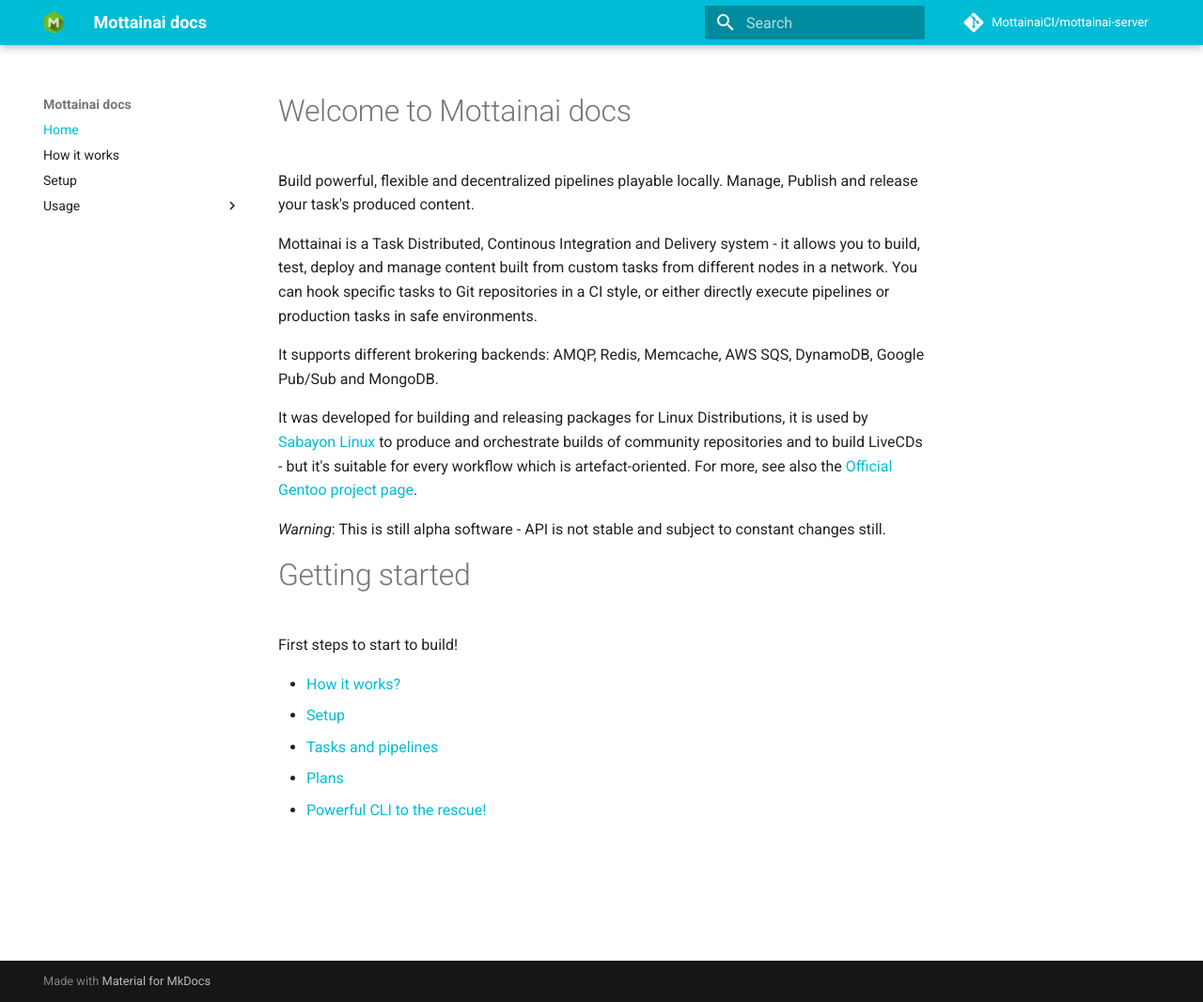
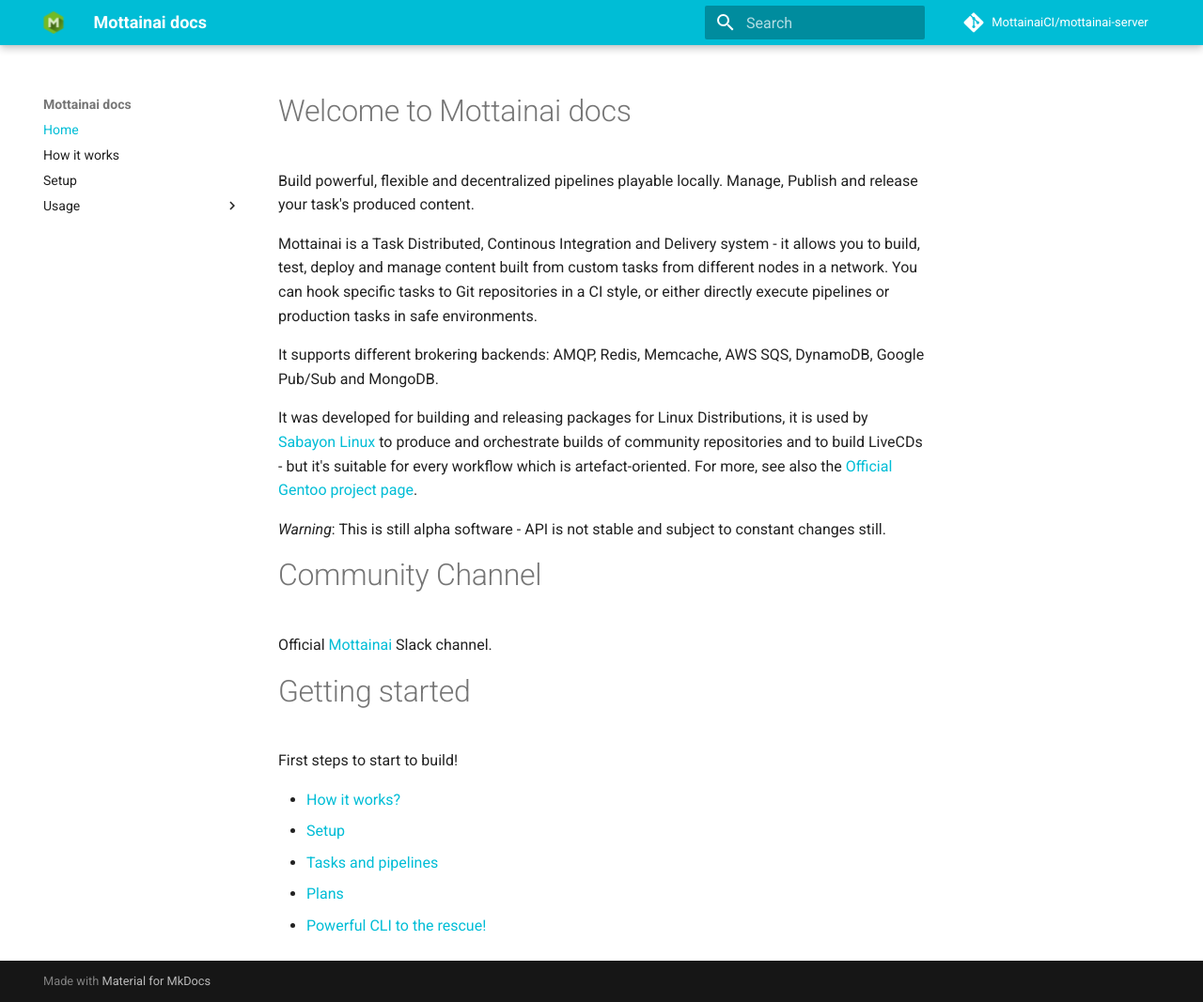
Before and after one commit to MottainaiCI/docs, an MkDocs documentation site: the page built from docs/index.md, in a window 1280 px wide and 1067 px high. Shown: the whole window at 94% size. Built offline with MkDocs 1.6.1 and Material for MkDocs 9.7.7, drawn with Linux system fonts in a browser that asks for light colours; comment, search, counter and statistics services are not loaded.

Commit message:
Add slack channel

```diff
--- a/docs/index.md
+++ b/docs/index.md
@@ -16,6 +16,10 @@
 
 *Warning*: This is still alpha software - API is not stable and subject to constant changes still.
 
+# Community Channel
+
+Official [Mottainai](https://join.slack.com/t/mottainaici/shared_invite/zt-zdmrc651-IvxE9j~TT5ssv_CVo51uZg) Slack channel.
+
 # Getting started
 
 First steps to start to build!
```
